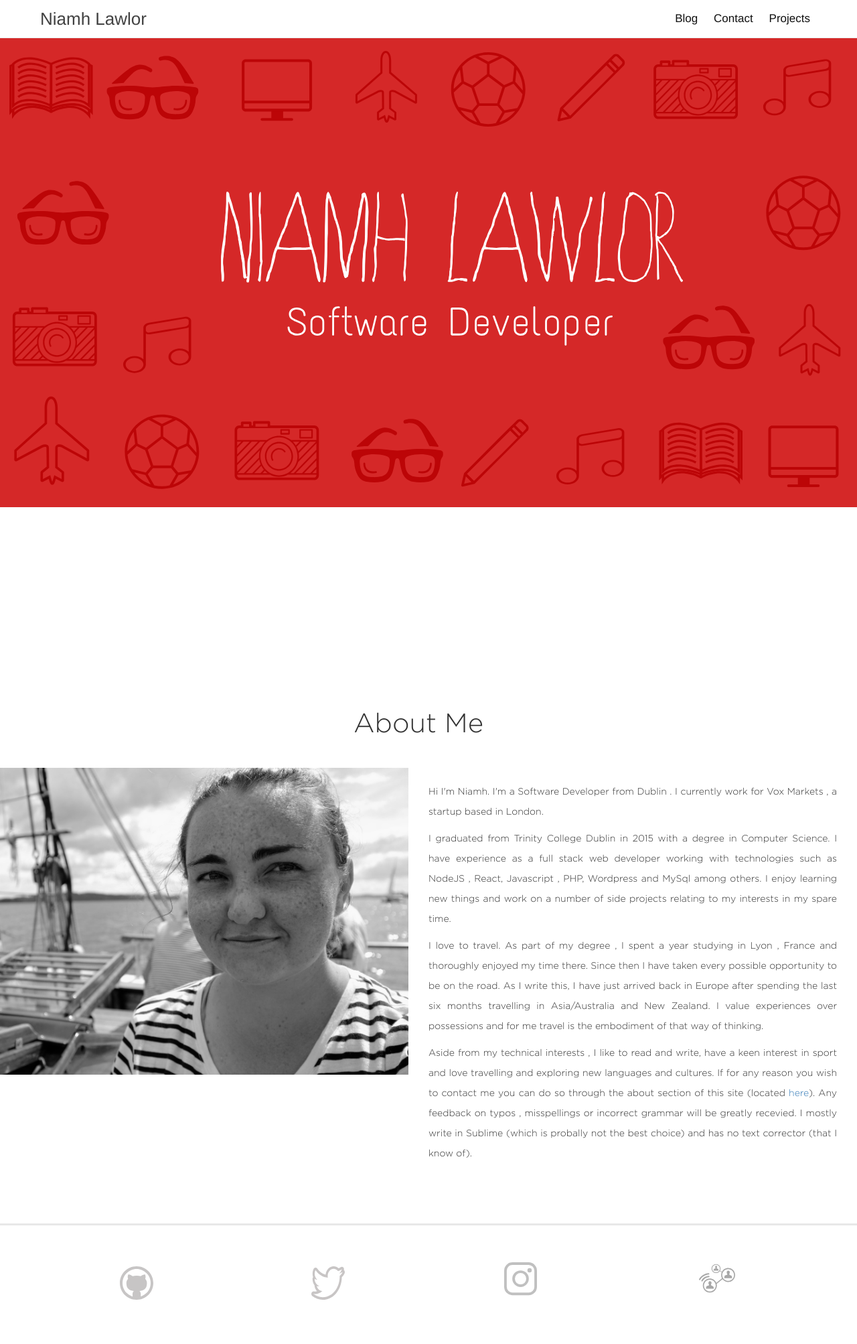
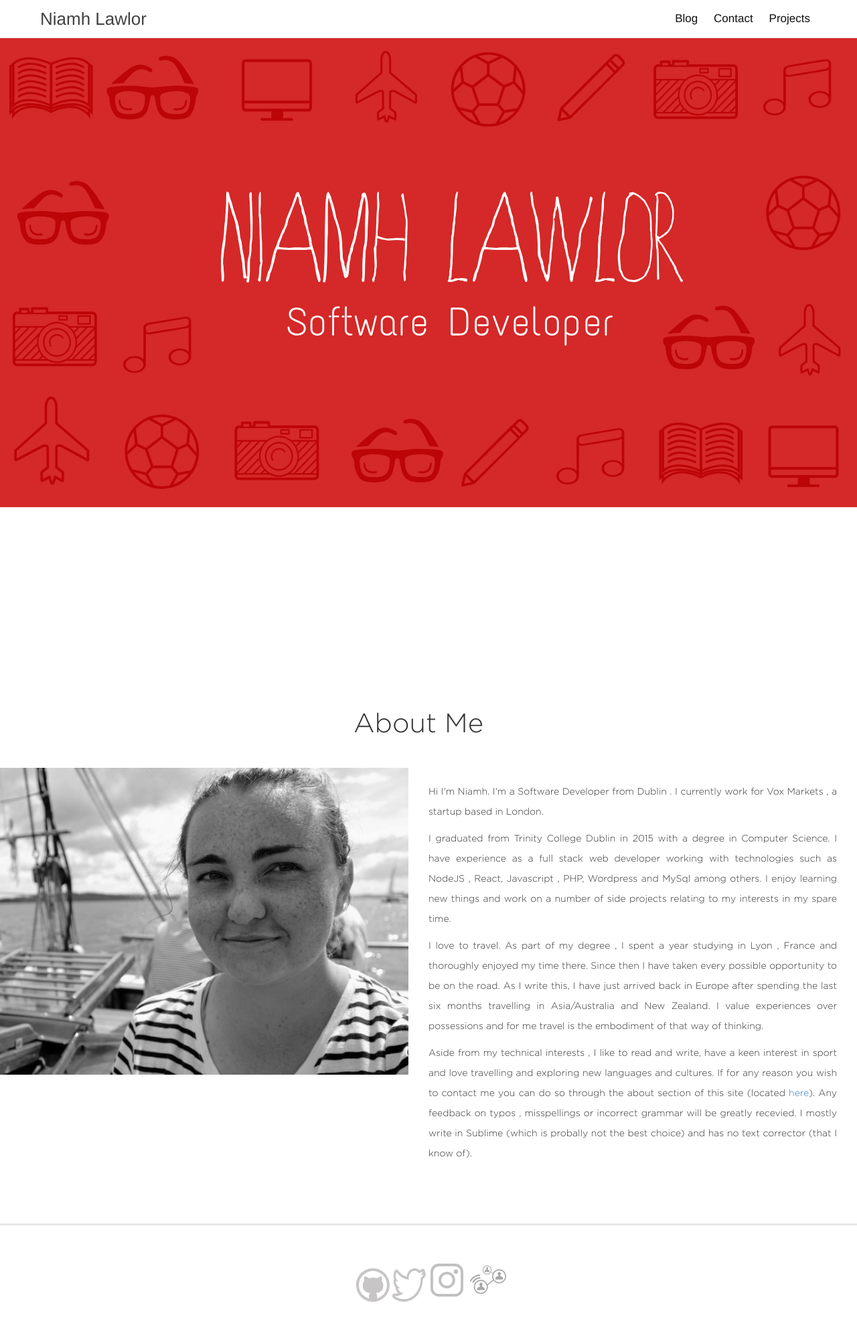
Before and after one commit to nileahtobhair/nileahtobhair.github.io, a Jekyll site: the page built from index.html, in a window 1280 px wide. Shown: the whole page at 67% size. Built offline with Jekyll 4.4.1, drawn with Linux system fonts in a browser that asks for light colours; the list of posts is cut into pages by our own code.

Commit message:
fix for mobile styling

```diff
--- a/_includes/footer.html
+++ b/_includes/footer.html
@@ -1,9 +1,9 @@
 <footer class="site-footer">
-  <div class="wrapper">
+  <div class="">
     <ul class='footer-list'>
       <a target="_blank" id="github" href="http://www.github.com/nileahtobhair"><img src="{{site.baseurl}}/pics/github.svg"></a>
       <a target="_blank" href="https://twitter.com/nileahtobhair"><img src="{{site.baseurl}}/pics/twitter2.svg"></a>
-      <a target="_blank" href="https://instagram.com/niamhslawlor"><img id="insta-link" src="{{site.baseurl}}/instagram.svg"></a>
+      <a target="_blank" class="insta-container" href="https://instagram.com/niamhslawlor"><img id="insta-link" src="{{site.baseurl}}/instagram.svg"></a>
 
       <a target="_blank" href="https://www.linkedin.com/in/nlawlor/"><img id='linkedin-link' src="{{site.baseurl}}/pics/linkedin.svg"></a>
     </ul>
--- a/_sass/_layout.scss
+++ b/_sass/_layout.scss
@@ -129,6 +129,7 @@
 .about-page.row{
     @media screen and ( max-width: 799px ){
         margin:0px;
+        width:100%;
     }
     .about-blurb{
         margin-top:20px;
@@ -288,18 +289,35 @@
     @include media-query($on-palm) {
         width:100%;
     }
+    a{
+        display: inline-block;
+    }
     img{
         width:50px;
         margin: 0 10%;
         min-width:40px;
+        @media screen and ( max-width: 599px ){
+            margin:0 10px;
+            width:40px;
+        }
+         @media screen and ( max-width: 799px ){
+
+        }
+
     }
     img#insta-link{
         opacity: 0.5;
         width:55px;
+        @media screen and ( max-width: 599px ){
+            width:45px;
+        }
     }
     img#linkedin-link{
         opacity: 0.7;
         width:60px;
+        @media screen and ( max-width: 599px ){
+            width:45px;
+        }
     }
 }
 
```
